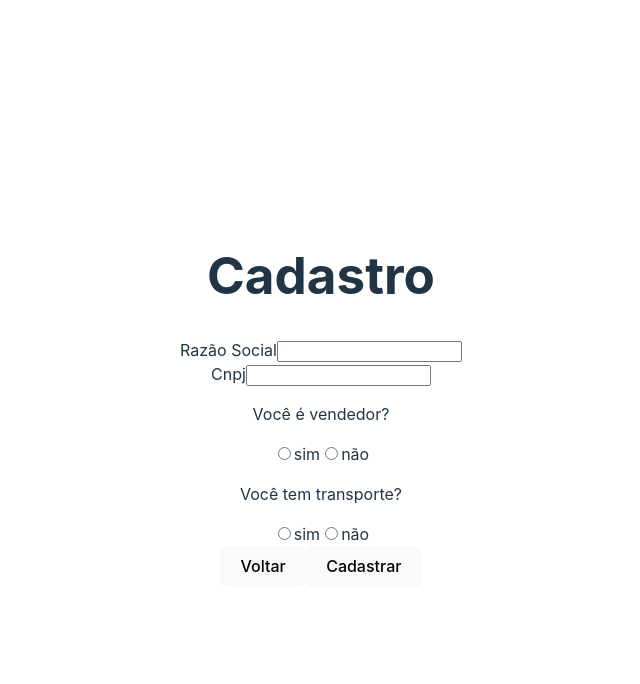
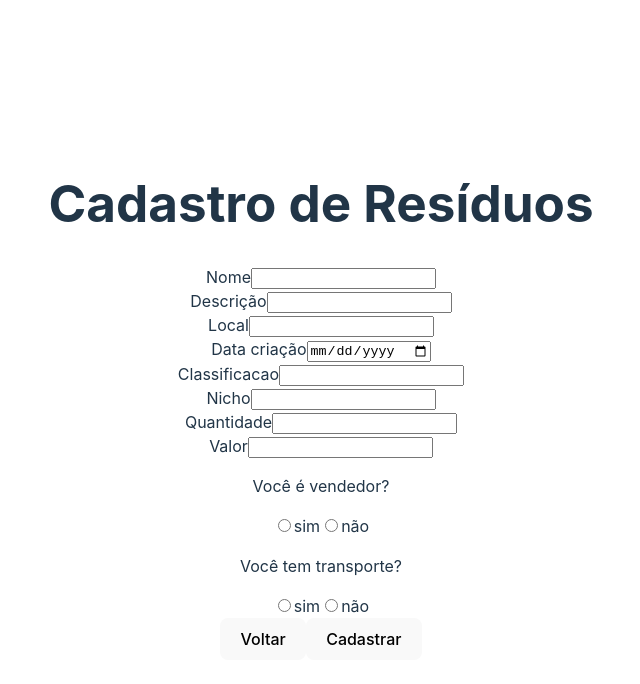
Before and after one commit to marcelaproencaeng/blue-recycling-ui, a React (Vite) app: page / in a window 1280 px wide. Both pictures are taken after typing "Sample", "Sample123" into the empty fields and a click on the button "Cadastra-se". Shown: the top 684 px of the page, without its empty margins (319-959 px from the left). Built offline with nearby package versions, Linux system fonts and the light colour scheme.

Commit message:
Adicionando o button Vender na Tela Home

```diff
--- a/src/App.jsx
+++ b/src/App.jsx
@@ -13,6 +13,7 @@ function App() {
   const [mensagemErro,setMensagemErro] = useState(null);
   const [exibirCadastro,setexibirCadastro]=useState(false);
   const [exibirCompra,setexibirCompra]=useState(false);
+  const [exibirVenda,setexibirVenda]=useState(false);
 
 
 
@@ -180,7 +181,10 @@ const dados =[
   {
    logos.map(logo =>(
      <div><img src={logo.img}
-     width="300" height="300"></img>
+     width="500" height="500"></img>   <button id="Vender" onClick={() => setexibirVenda(true)}>
+
+     Vender
+     </button>
      </div>
 ))
 }</div>
--- a/src/Formulario.jsx
+++ b/src/Formulario.jsx
@@ -9,13 +9,32 @@ export const Formulario=({onClick})=>{
 
 
 return (
-    <div><h1>Cadastro</h1>
+    <div><h1>Cadastro de Resíduos</h1>
     <form action="">
-        <label htmlFor="razaoSocial">Razão Social</label>
-        <input type="text"id="razaoSocial" />
+        <label htmlFor="nome">Nome</label>
+        <input type="text"id="nome" />
         <br />
-        <label htmlFor="cnpj">Cnpj</label>
-        <input type="text"id="cnpj"/>
+        <label htmlFor="descricao">Descrição</label>
+        <input type="text"id="descricao"/>
+        <br/>
+        <label htmlFor="local">Local</label>
+        <input type="text"id="local"/>
+        <br/>
+        <label htmlFor="dataCriacao">Data criação</label>
+        <input type="date"id="dataCriacao"/>
+        <br/>
+        <label htmlFor="classificacao">Classificacao</label>
+        <input type="enum"id="classificacao"/>
+        <br/>
+        <label htmlFor="nicho">Nicho</label>
+        <input type="enum"id="nicho"/>
+        <br/>
+        <label htmlFor="quantidade">Quantidade</label>
+        <input type="double"id="quantidade"/>
+        <br/>
+        <label htmlFor="valor">Valor</label>
+        <input type="bigdecimal"id="valor"/>
+
         <p>Você é vendedor?</p>
         <input type="radio"id="sim" name="vendedor"/>
         <label htmlFor="sim">sim</label>
@@ -40,7 +59,7 @@ return (
     </div>
 )
 }
-function App() {
+function Residuo() {
     const [autenticado, setAutenticado] = useState(false);
     const [razaoSocial,setRazaoSocial] = useState(null);
     const [cnpj,setCnpj] = useState(null);
```
Also changed, not shown: 1 other file (tests, documents, lock files or other folders).
